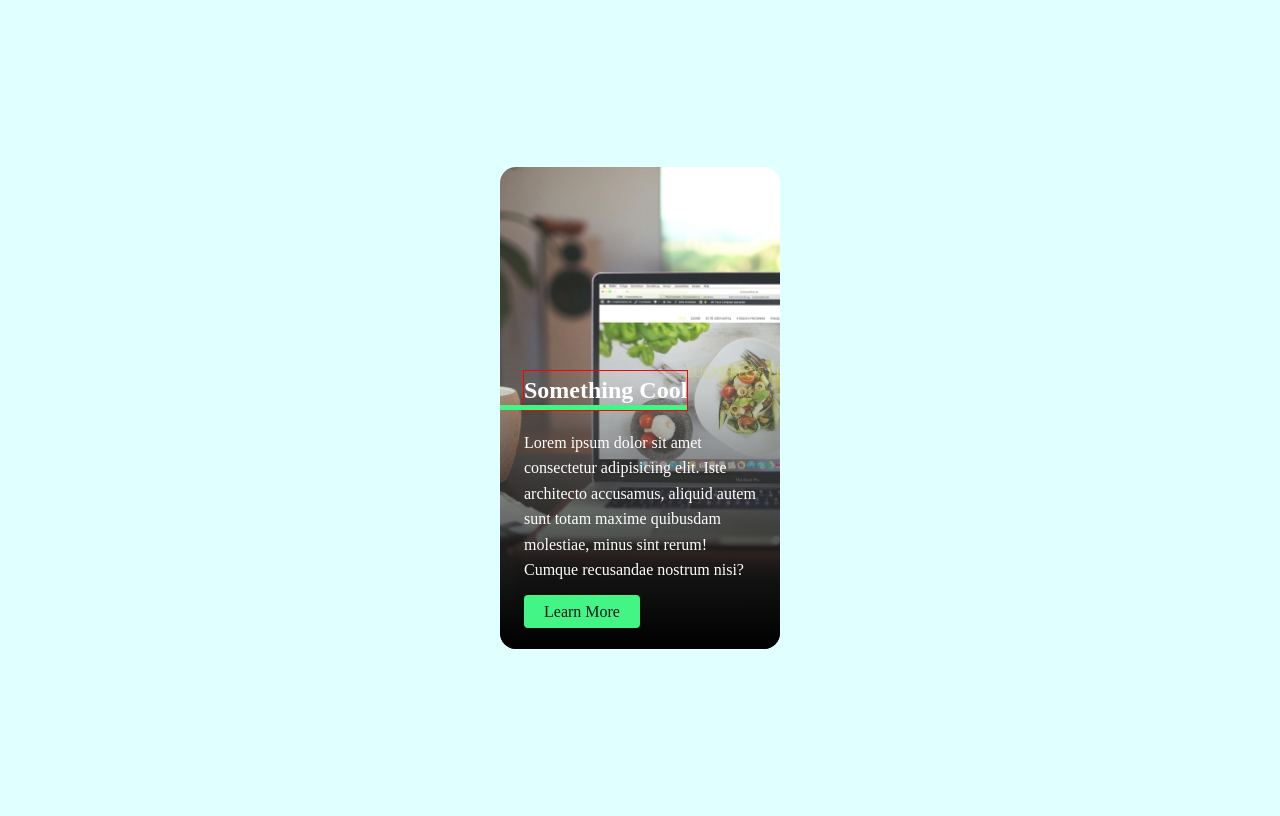
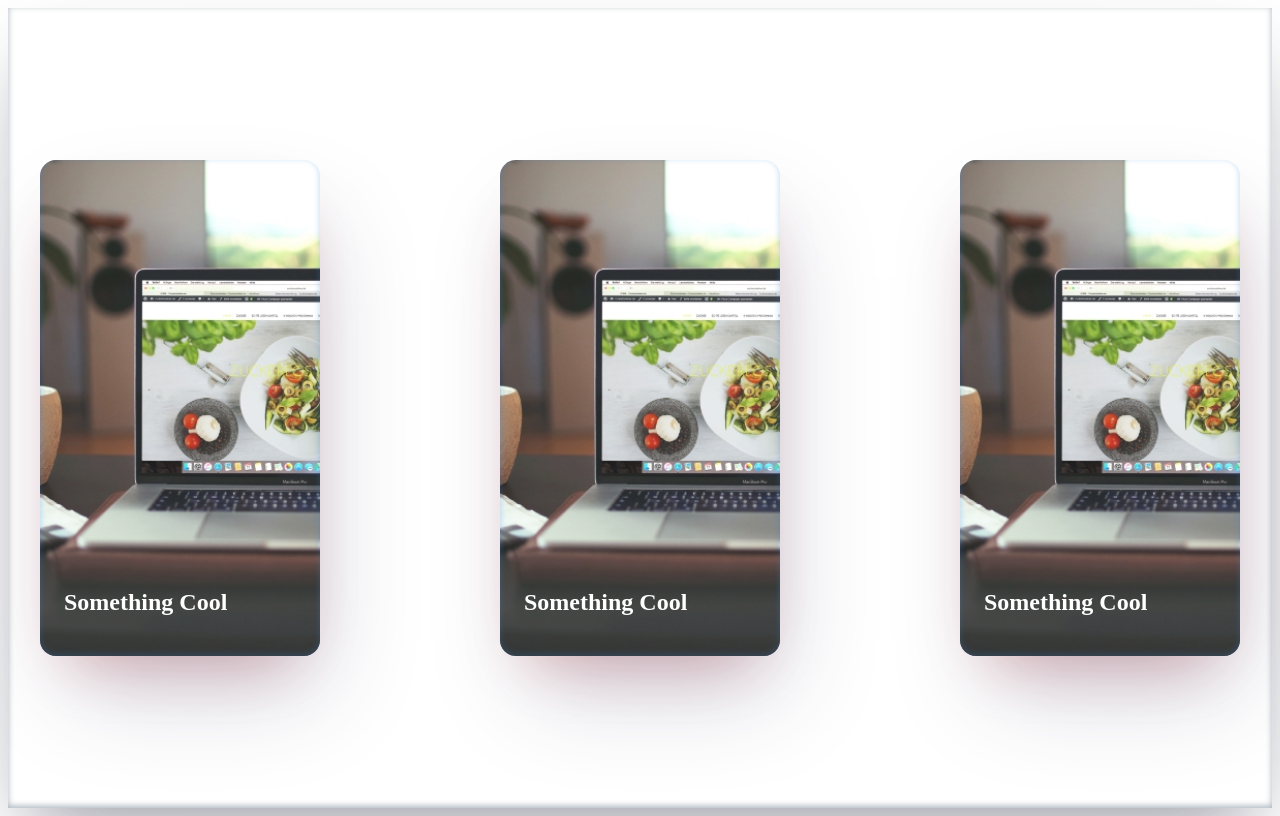
Before and after one commit to PhillipLam89/animated-portfolio-card, a plain HTML site: page index.html in a window 1280 px wide. Drawn offline with Linux system fonts and the light colour scheme.

Commit message:
MVP features done

```diff
--- a/index.html
+++ b/index.html
@@ -8,11 +8,31 @@
   <title>Fun Card Animation</title>
 </head>
 <body>
-  <div class="card">
-    <div class="card-content">
-      <h2 class="card-title">Something Cool</h2>
-      <p class="card-body">Lorem ipsum dolor sit amet consectetur adipisicing elit. Iste architecto accusamus, aliquid autem sunt totam maxime quibusdam molestiae, minus sint rerum! Cumque recusandae nostrum nisi?</p>
-      <a href="#" class="button">Learn More</a>
+  <div class="wrapper">
+    <div class="card">
+      <div class="card-content">
+        <h2 class="card-title">Something Cool</h2>
+        <p class="card-body">Lorem ipsum dolor sit amet consectetur adipisicing elit. Iste architecto accusamus, aliquid autem sunt totam maxime quibusdam molestiae, minus sint rerum! Cumque recusandae nostrum nisi?</p>
+        <a href="#" class="button">Learn More</a>
+      </div>
+    </div>
+
+    <div class="card">
+      <div class="card-content">
+        <h2 class="card-title">Something Cool</h2>
+        <p class="card-body">Lorem ipsum dolor sit amet consectetur adipisicing elit. Iste architecto accusamus, aliquid
+          autem sunt totam maxime quibusdam molestiae, minus sint rerum! Cumque recusandae nostrum nisi?</p>
+        <a href="#" class="button">Learn More</a>
+      </div>
+    </div>
+
+    <div class="card">
+      <div class="card-content">
+        <h2 class="card-title">Something Cool</h2>
+        <p class="card-body">Lorem ipsum dolor sit amet consectetur adipisicing elit. Iste architecto accusamus, aliquid
+          autem sunt totam maxime quibusdam molestiae, minus sint rerum! Cumque recusandae nostrum nisi?</p>
+        <a href="#" class="button">Learn More</a>
+      </div>
     </div>
   </div>
 </body>
--- a/styles.css
+++ b/styles.css
@@ -11,12 +11,20 @@
 
 body {
   display: grid;
+  place-items: center;
   min-height: 100vh;
-  place-items: center;
   line-height: 1.6;
-  background: lightcyan
+  /* background: var(--clr-neutral-900); */
+
+ box-shadow: rgba(50, 50, 93, 0.25) 0px 50px 100px -20px, rgba(0, 0, 0, 0.3) 0px 30px 60px -30px, rgba(10, 37, 64, 0.35) 0px -2px 6px 0px inset;
 }
 
+.wrapper {
+  display: flex;
+  justify-content: space-between;
+  width: 100%;
+  padding: 0 2em;
+}
 .card {
   color: var(--clr-neutral-100);
   background-image: url(./test.jpg);
@@ -25,32 +33,67 @@ body {
   max-width: 35ch;
   border-radius: 1rem;
   overflow: hidden;
+   transform: scale(1);
+  transition: transform 500ms ease;
+ box-shadow: rgba(50, 50, 93, 0.25) 15px 50px 100px -20px, rgba(184, 10, 10, 0.3) 0px 30px 60px -30px, rgba(39, 133, 228, 0.35) 0px -2px 6px 0px inset;
+
+}
+.card-body {
+  margin-top: 15%;
+}
+.card:hover {
+  transform: scale(1.05);
 }
 
 .card-content {
   padding: 1.5rem;
   background: linear-gradient(
     hsl(0 0% 0% / 0 ), hsl(255 0% 50% / 0.3 ) 20%, hsl(0 0% 0% / 1)
-  )
+  );
+  transform: translateY(65%);
+  transition: transform 500ms ease;
+
+}
+
+.card-content > *:not(.card-title) {
+  opacity: 0;
+  transition: opacity 700ms linear;
+  transition-delay: 500ms;
+}
+
+.card:hover .card-content {
+  transform: translateY(0);
+  transition-delay: 250ms;
+}
+.card:hover .card-content > * {
+  opacity: 1;
+
 }
 
 .card-title {
   position: relative;
-  outline: 1px solid red;
   width: max-content;
 }
 
 .card-title::after {
   content: '';
   position: absolute;
-  height: 5px;
+  height: 10%;
   width: calc(100% + 1.5rem);
   background: var(--clr-accent-400);
   left: -1.5rem;
   bottom: 0;
+  border-radius: 10px;
+  transform: scaleX(0);
+  transform-origin: left;
+  transition: transform 500ms ease;
 }
 
+.card:hover .card-title::after {
 
+  transform: scaleX(1);
+
+}
 
 .button {
   cursor: pointer;
```
